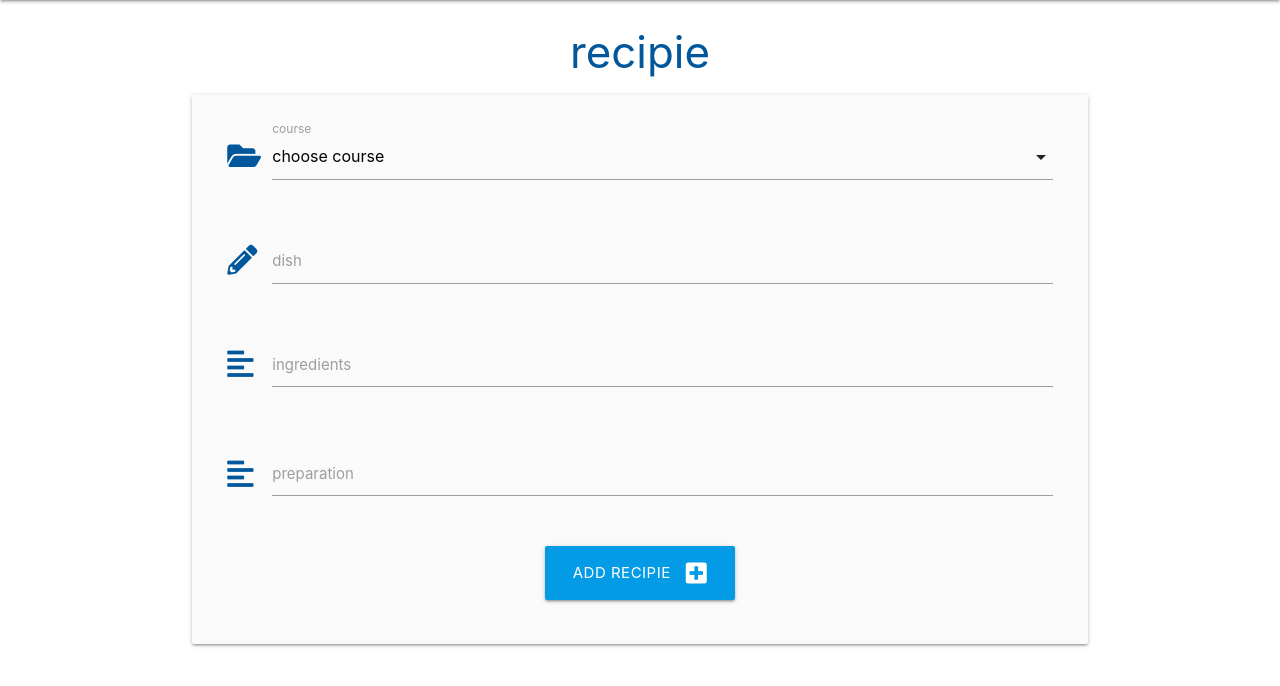
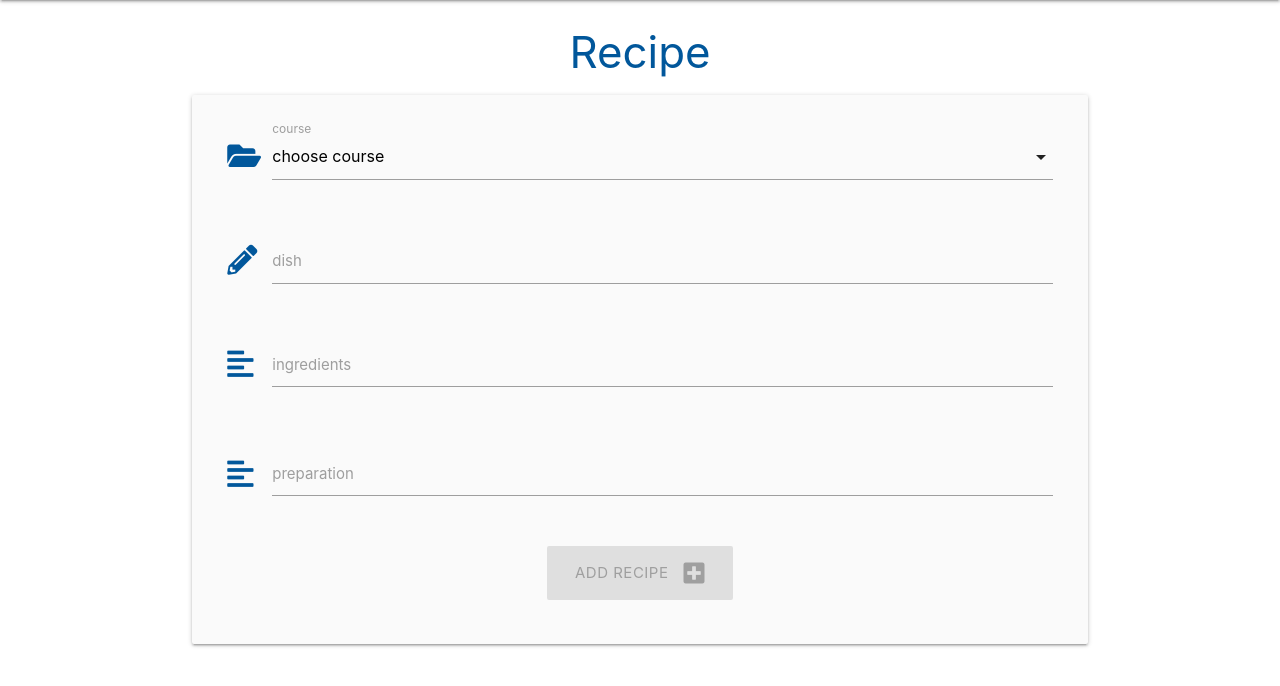
Before and after one commit to Code-Institute-Submissions/milestoneproject3-8, a Flask app: page /add_task in a window 1280 px wide. Shown: the part 64-750 px from the top of the page. Run offline with Flask 2, Linux system fonts and the light colour scheme; data that the repository does not hold is empty; some libraries are stand-ins or nearby versions.

Commit message:
Changed some features

```diff
--- a/templates/add_task.html
+++ b/templates/add_task.html
@@ -1,6 +1,6 @@
 {% extends "base.html" %}
 {% block content %}
-    <h3 class="light-blue-text text-darken-4 center-align">recipie</h3>
+    <h3 class="light-blue-text text-darken-4 center-align">Recipe</h3>
 
 
     <div class="row card-panel grey lighten-5">
@@ -49,8 +49,8 @@
             <!--submit button-->
             <div class="row">
                 <div class="col s12 center-align">
-                    <button type="submit" class="btn-large light-blue darken-1 text-shadow">
-                    add recipie<i class="fas fa-plus-square right"></i>
+                    <button type="submit" class="btn-large disabled light-blue darken-1 text-shadow">
+                    Add Recipe<i class="fas fa-plus-square right"></i>
                     </button>
                 </div>
             </div>
```
Also changed, not shown: templates/tasks.html (+8 -10 lines).
